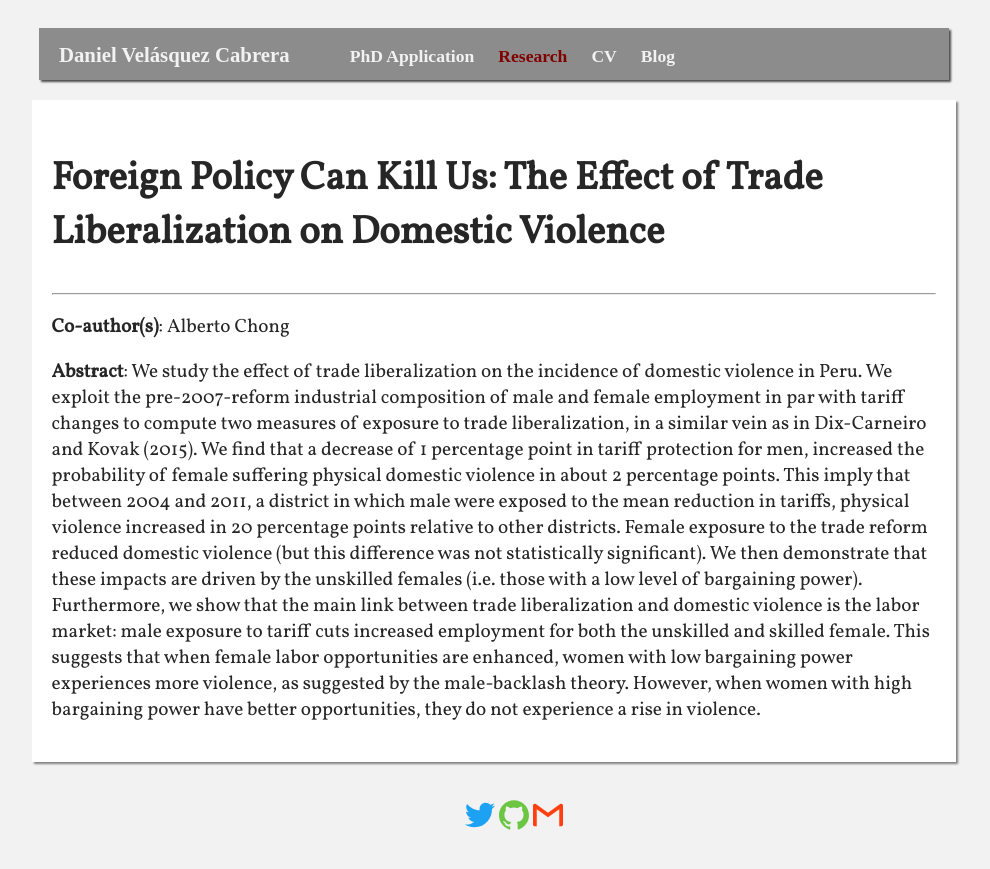
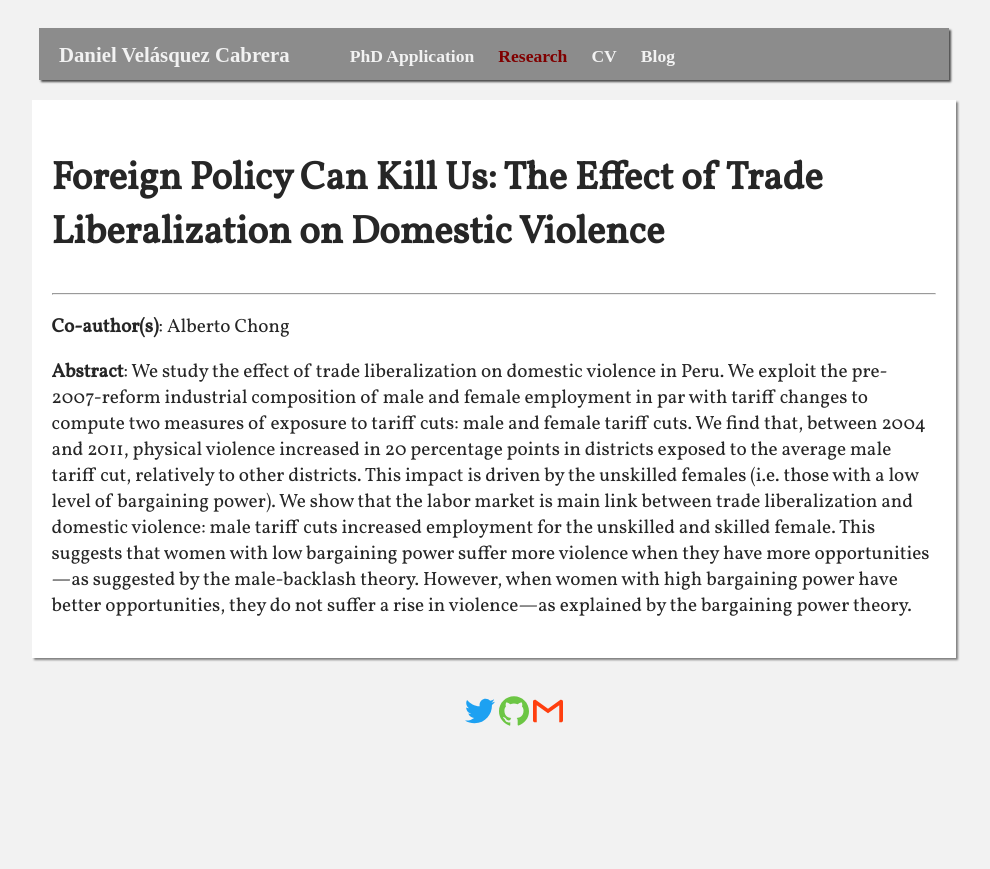
Before and after one commit to dvelasquezc/dvelasquezc.github.io, a Jekyll site: the page built from _research/trade_violence.md, in a window 1280 px wide. Shown: the top 869 px of the page, without its empty margins (146-1136 px from the left). Built offline with Jekyll 4.4.1, drawn with Linux system fonts in a browser that asks for light colours; some web fonts are replaced.

Commit message:
trade_violence_abstract

```diff
--- a/_research/trade_violence.md
+++ b/_research/trade_violence.md
@@ -3,7 +3,7 @@ title: 'Foreign Policy Can Kill Us: The Effect of Trade Liberalization on Domest
 coauthors: Alberto Chong
 pubstatus: mimeo
 presented: "no"
-abstract: 'We study the effect of trade liberalization on the incidence of domestic violence in Peru. We exploit the pre-2007-reform industrial composition of male and female employment in par with tariff changes to compute two measures of exposure to trade liberalization, in a similar vein as in Dix-Carneiro and Kovak (2015). We find that a decrease of 1 percentage point in tariff protection for men, increased the probability of female suffering physical domestic violence in about 2 percentage points. This imply that between 2004 and 2011, a district in which male were exposed to the mean reduction in tariffs, physical violence increased in 20 percentage points relative to other districts. Female exposure to the trade reform reduced domestic violence (but this difference was not statistically significant). We then demonstrate that these impacts are driven by the unskilled females (i.e. those with a low level of bargaining power). Furthermore, we show that the main link between trade liberalization and domestic violence is the labor market: male exposure to tariff cuts increased employment for both the unskilled and skilled female. This suggests that when female labor opportunities are enhanced, women with low bargaining power experiences more violence, as suggested by the male-backlash theory. However, when women with high bargaining power have better opportunities, they do not experience a rise in violence.'
+abstract: 'We study the effect of trade liberalization on domestic violence in Peru. We exploit the pre-2007-reform industrial composition of male and female employment in par with tariff changes to compute two measures of exposure to tariff cuts: male and female tariff cuts. We find that, between 2004 and 2011, physical violence increased in 20 percentage points in districts exposed to the average male tariff cut, relatively to other districts. This impact is driven by the unskilled females (i.e. those with a low level of bargaining power). We show that the labor market is main link between trade liberalization and domestic violence: male tariff cuts increased employment for the unskilled and skilled female. This suggests that women with low bargaining power suffer more violence when they have more opportunities&mdash;as suggested by the male-backlash theory. However, when women with high bargaining power have better opportunities, they do not suffer a rise in violence&mdash;as explained by the bargaining power theory.'
 order_paper: 1
 layout: page
 ---
```
